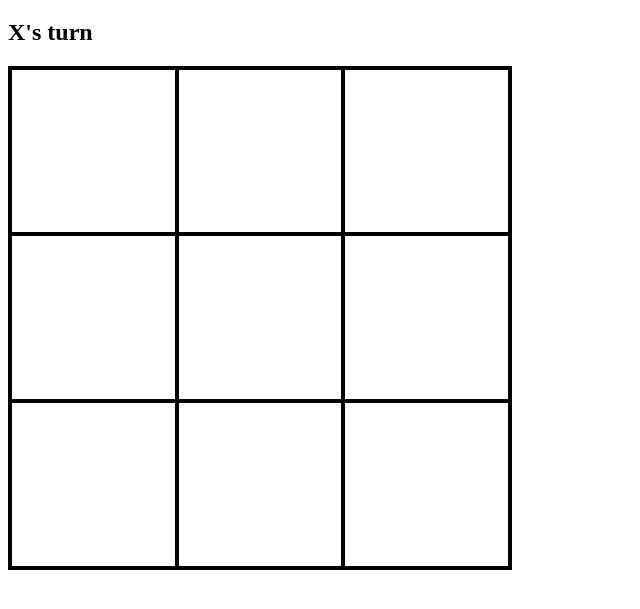
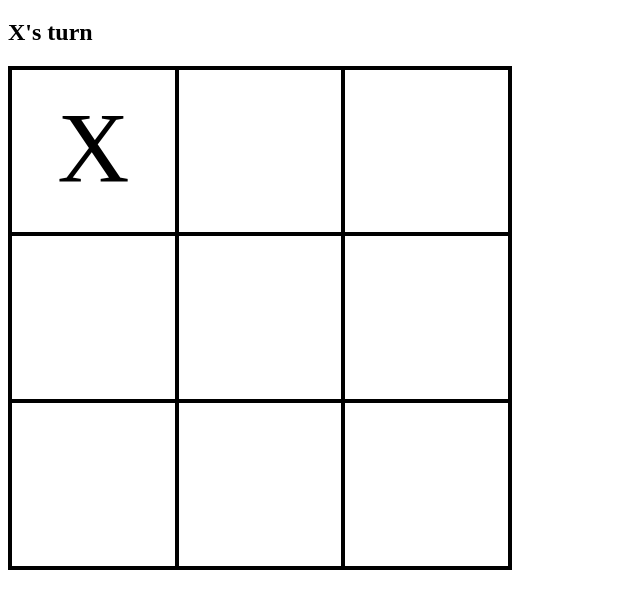
Before and after one commit to meljack1/tic-tac-toe, a plain HTML site: page index.html in a window 1280 px wide. Shown: the part 61-670 px from the top of the page, without its empty margins (0-640 px from the left). Drawn offline with Linux system fonts and the light colour scheme.

Commit message:
Fix boardArray display on screen

```diff
--- a/assets/css/style.css
+++ b/assets/css/style.css
@@ -8,6 +8,9 @@
 }
 
 .field {
-
+    box-sizing: border-box;
+    font-size: 100px;
+    text-align: center;
+    padding: 20px;
     border: solid 2px black;
 }
--- a/assets/js/script.js
+++ b/assets/js/script.js
@@ -1,7 +1,7 @@
 const gameBoard = (() => {
-    const boardArray = ["", "", "",
+    const boardArray = ["X", "", "",
                         "", "", "",
-                        "", "", "",];
+                        "", "", "O",];
 
     // Update board with correct symbol
     const addToBoard = (field) => {
@@ -15,6 +15,7 @@ const gameBoard = (() => {
 const Player = (s) => {
     const sign = s;
     const makeMove = (index) => {
+        console.log(index);
         const field = document.getElementById(index);
         gameBoard.boardArray[index] = sign;
         gameBoard.addToBoard(field);
@@ -24,3 +25,6 @@ const Player = (s) => {
 
 const playerX = Player("X");
 const playerO = Player("O");
+
+const test = document.getElementById("0");
+gameBoard.addToBoard(test);
```
